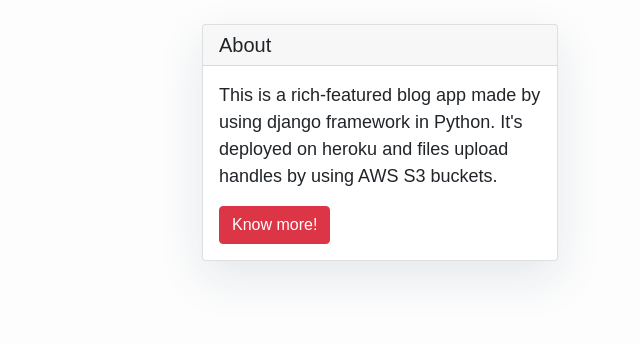
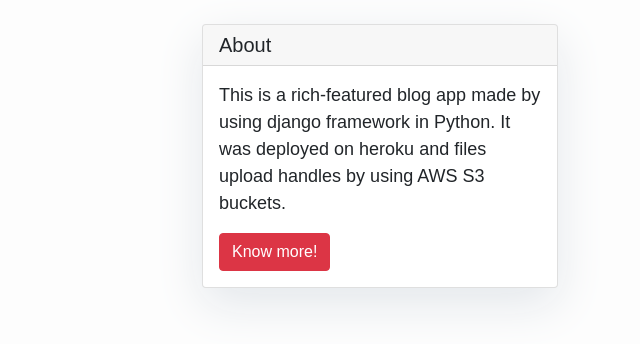
Before and after one commit to Adarsh-adda/Django_blog, a Django app: page / in a window 1280 px wide. Shown: the part 59-403 px from the top of the page, without its empty margins (640-1280 px from the left). Run offline with Django 3.2, Linux system fonts and the light colour scheme; data that the repository does not hold is empty.

Commit message:
Updated sidebar

```diff
--- a/blog/templates/blog/sidebar.html
+++ b/blog/templates/blog/sidebar.html
@@ -11,7 +11,7 @@
     <div class="card my-4">
         <h5 class="card-header">About</h5>
         <div class="card-body">
-            <p class="card-text">This is a rich-featured blog app made by using django framework in Python. It's
+            <p class="card-text">This is a rich-featured blog app made by using django framework in Python. It was
                 deployed on heroku and files upload handles by using AWS S3 buckets. </p>
             <a href="https://docs.djangoproject.com/en/4.0/" class="btn btn-danger">Know
                 more! </a>
```
